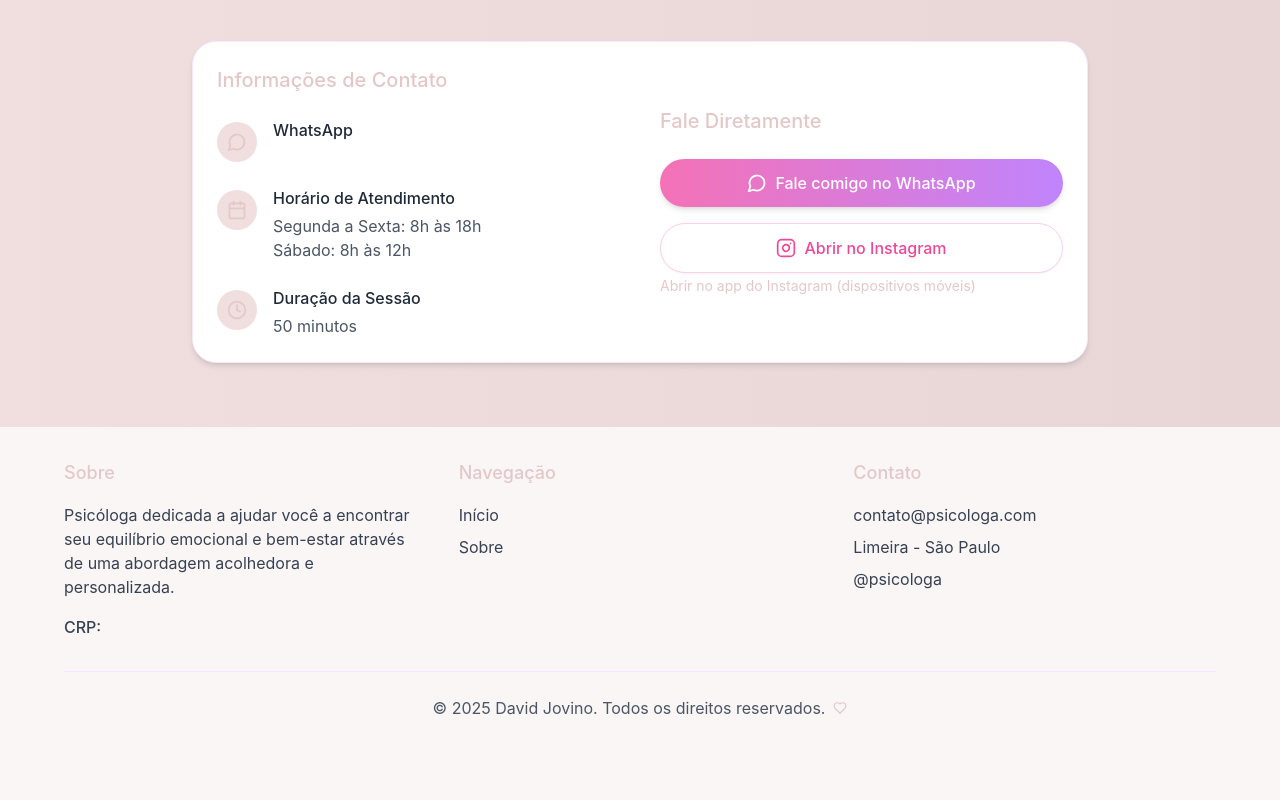
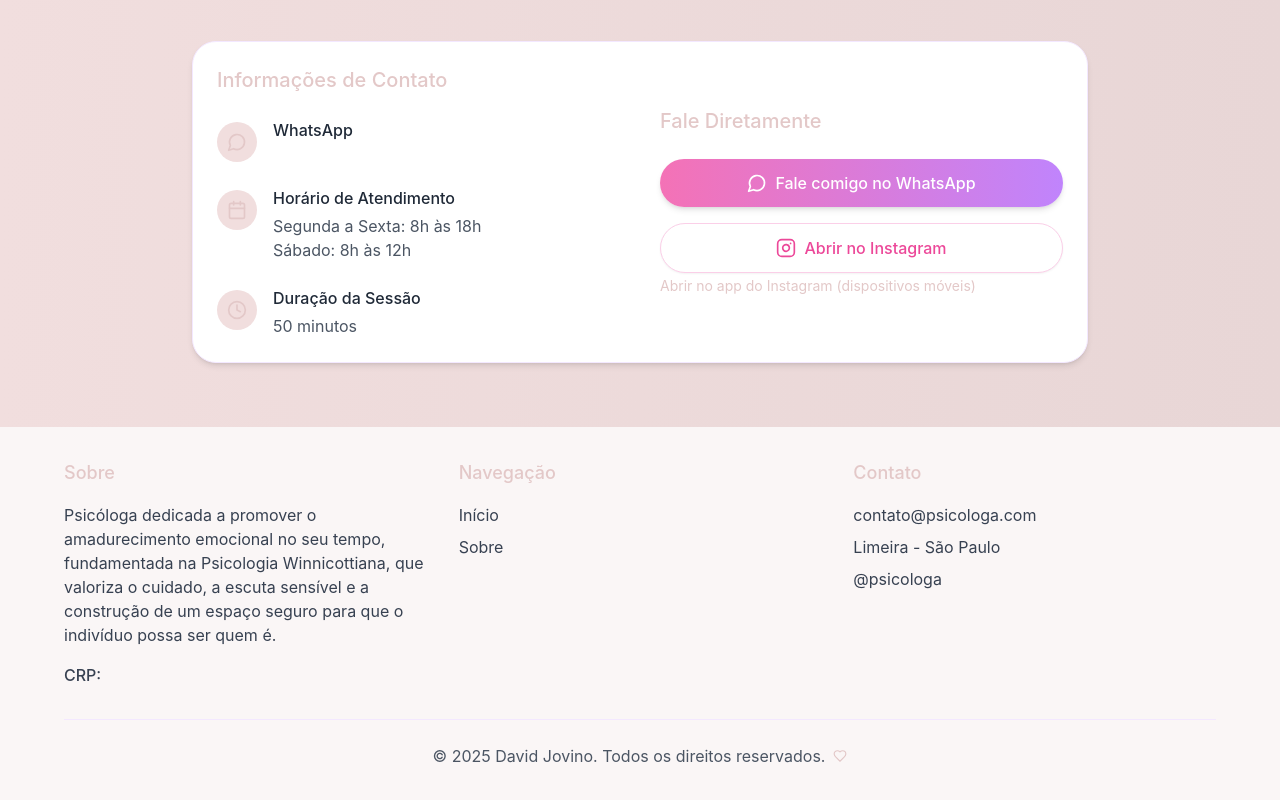
Before and after one commit to DavidJovino/julianamiliatti-website, a React (Vite) app: page / in a window 1280 px wide. Shown: the part 2425-3225 px from the top of the page. Before the commit the page ends 3177 px from the top, so only its background shows below. Built offline with nearby package versions, Linux system fonts and the light colour scheme; a web font is replaced by a local one.

Commit message:
Mudando 'Sobre' no Footer

```diff
--- a/src/components/layout/Footer.jsx
+++ b/src/components/layout/Footer.jsx
@@ -13,7 +13,7 @@ const Footer = () => {
             <div>
               <h3 className="text-lg font-medium text-primary mb-4">Sobre</h3>
               <p className="text-gray-700 mb-4">
-                Psicóloga dedicada a ajudar você a encontrar seu equilíbrio emocional e bem-estar através de uma abordagem acolhedora e personalizada.
+                Psicóloga dedicada a promover o amadurecimento emocional no seu tempo, fundamentada na Psicologia Winnicottiana, que valoriza o cuidado, a escuta sensível e a construção de um espaço seguro para que o indivíduo possa ser quem é.
               </p>
               <p className="text-gray-700 font-medium">
                 CRP: {crp}
```
